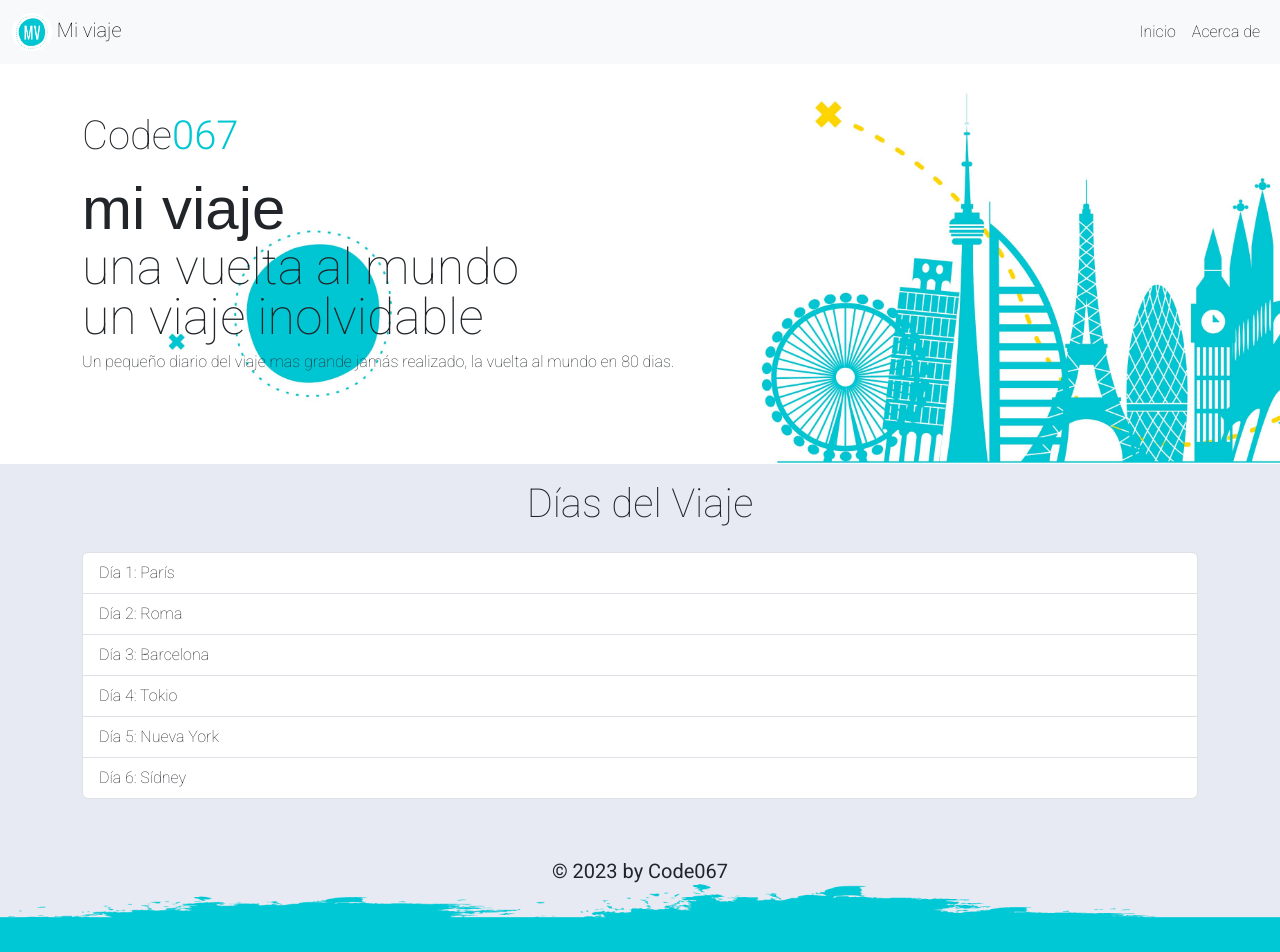
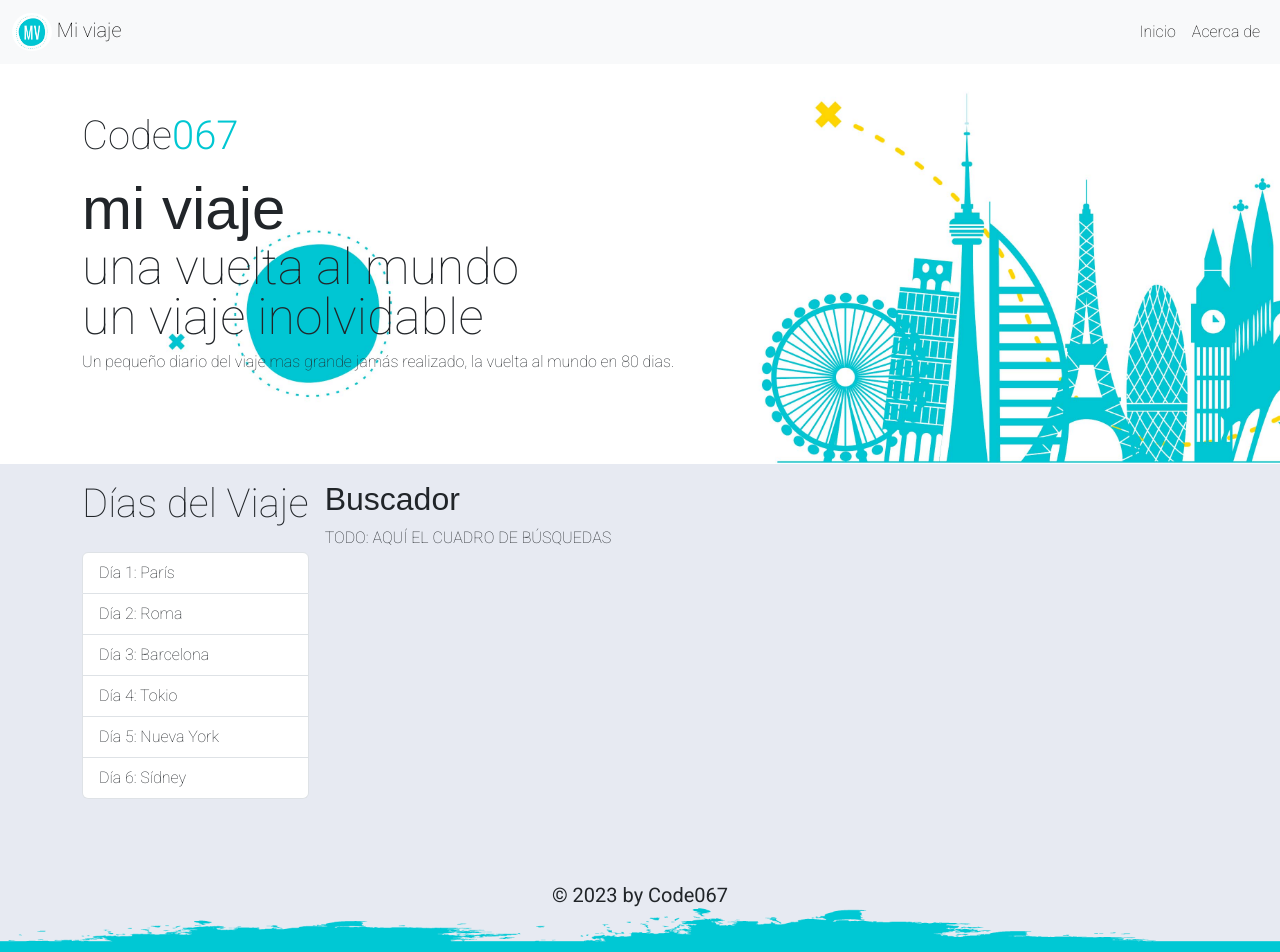
Before and after one commit to jaubass/frontend-prod2, an Angular app: page / in a window 1280 px wide. Shown: the top 952 px of the page. Built offline with nearby package versions, Linux system fonts and the light colour scheme; a web font is replaced by a local one.

Commit message:
search box placeholder

```diff
--- a/src/app/days/days/days.component.html
+++ b/src/app/days/days/days.component.html
@@ -1,5 +1,6 @@
 <app-hero></app-hero>
-<div class="container mt-3">
+<div class="container mt-3 d-flex flex-wrap">
+  <div class="me-3">
     <div class="tcon">
       <h1>Días del Viaje</h1>
     </div>
@@ -13,3 +14,8 @@
       </div>
     </div>
   </div>
+  <div class="">
+      <h2>Buscador</h2>
+      <div>TODO: AQUÍ EL CUADRO DE BÚSQUEDAS</div>
+  </div>
+</div>
```
Lines whose indentation alone changed are shown as unchanged.
